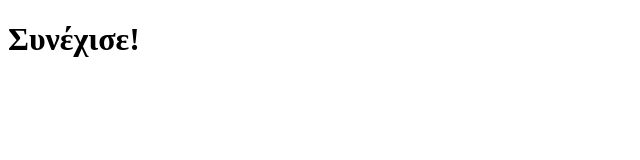
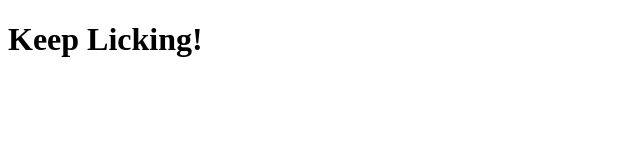
Before and after one commit to Marilenanfts/ice-cream-licking-game, a plain HTML site: page lick.html in a window 1280 px wide. Shown: the whole page, without its empty margins (0-640 px from the left). Drawn offline with Linux system fonts and the light colour scheme.

Commit message:
Update lick.html

```diff
--- a/lick.html
+++ b/lick.html
@@ -3,11 +3,11 @@
   <head>
     <meta property="fc:frame" content="vNext" />
     <meta property="fc:frame:image" content="https://marilenanfts.github.io/ice-cream-licking-game/icecream_licked.png" />
-    <meta property="og:description" content="Καλή δουλειά! 🍦 Πήρες 10 πόντους! Ο ήλιος βγήκε... γλείψε γρήγορα! ☀️" />
-    <meta property="fc:frame:button:1" content="Γλείψε Ξανά! 🍦" />
+    <meta property="og:description" content="Good job! 🍦 You got 10 points! It's melting fast!" />
+    <meta property="fc:frame:button:1" content="Lick Again! 🍦" />
     <meta property="fc:frame:post_url" content="https://marilenanfts.github.io/ice-cream-licking-game/lick" />
   </head>
   <body>
-    <h1>Συνέχισε!</h1>
+    <h1>Keep Licking!</h1>
   </body>
 </html>
```
